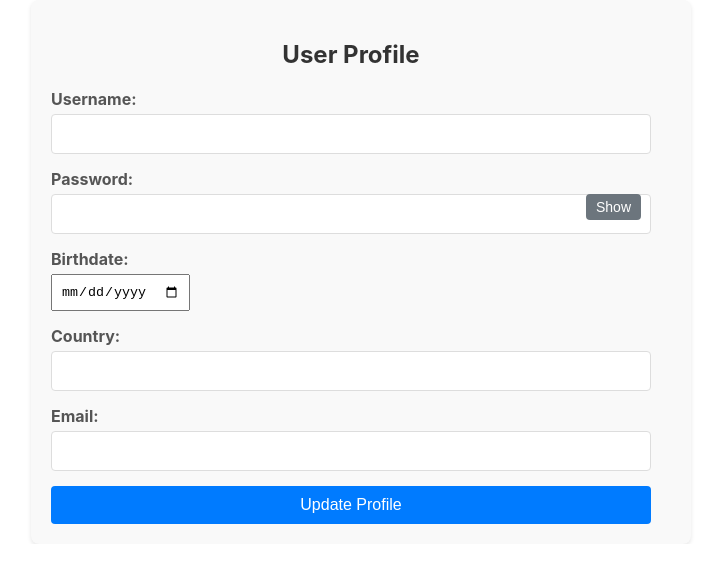
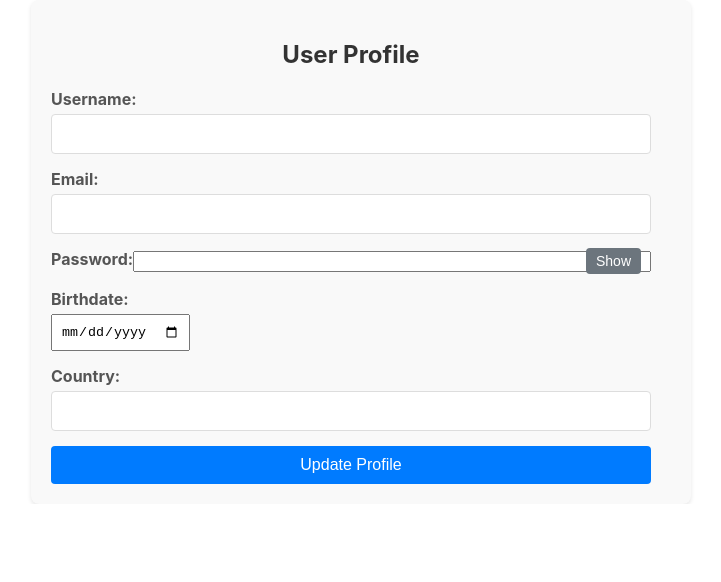
Before and after one commit to meghanavasava/taskChamp, a React (Create React App) app: page / in a window 1280 px wide. Shown: the top 582 px of the page, without its empty margins (279-1000 px from the left). Built offline with nearby package versions, Linux system fonts and the light colour scheme; no server answers; the database is empty.

Commit message:
Change Sequence of field

```diff
--- a/src/Components/UserProfile.js
+++ b/src/Components/UserProfile.js
@@ -112,11 +112,24 @@ const UserProfile = ({ userId }) => {
           />
         </div>
         <div>
+          <label className={styles.profile_label}>Email:</label>
+          <input
+            type="email"
+            name="email"
+            className={styles.profile_input}
+            value={formData.email}
+            onChange={handleChange}
+          />
+          {errors.email && (
+            <p className={styles.profile_error}>{errors.email}</p>
+          )}
+        </div>
+        <div className={styles.profile_passwordContainer}>
           <label className={styles.profile_label}>Password:</label>
           <input
-            type={passwordVisible ? "text" : "password"}
+            type={passwordVisible ? "text" : "password"} // Toggle password visibility
             name="password"
-            className={styles.profile_input}
+            className={styles.profile_passwordInput}
             value={formData.password}
             onChange={handleChange}
           />
@@ -148,19 +161,6 @@ const UserProfile = ({ userId }) => {
             onChange={handleChange}
           />
         </div>
-        <div>
-          <label className={styles.profile_label}>Email:</label>
-          <input
-            type="email"
-            name="email"
-            className={styles.profile_input}
-            value={formData.email}
-            onChange={handleChange}
-          />
-          {errors.email && (
-            <p className={styles.profile_error}>{errors.email}</p>
-          )}
-        </div>
         <button type="submit" className={styles.profile_submitButton}>
           Update Profile
         </button>
--- a/src/Components/UserProfile.module.css
+++ b/src/Components/UserProfile.module.css
@@ -1,12 +1,14 @@
+/* UserProfile.module.css */
+
 .profile_container {
   max-width: 600px;
   margin: auto;
   padding: 20px;
-  padding-right: 40px;
+  padding-right: 40px; /* Add right padding */
   border-radius: 8px;
   box-shadow: 0 2px 4px rgba(0, 0, 0, 0.1);
   background-color: #f9f9f9;
-  position: relative;
+  position: relative; /* Relative positioning for inner elements */
 }
 
 .profile_header {
@@ -21,7 +23,7 @@
 
 .profile_form div {
   margin-bottom: 15px;
-  position: relative;
+  position: relative; /* Position relative to place button inside input */
 }
 
 .profile_label {
@@ -37,7 +39,7 @@
   border: 1px solid #ddd;
   border-radius: 4px;
   font-size: 16px;
-  box-sizing: border-box;
+  box-sizing: border-box; /* Ensure padding does not affect width */
 }
 
 .profile_dateInput {
@@ -50,13 +52,13 @@
 }
 
 .profile_passwordInput {
-  flex: 1;
-  padding-right: 50px;
+  flex: 1; /* Take up remaining space */
+  padding-right: 50px; /* Space for button */
 }
 
 .profile_toggleButton {
   position: absolute;
-  right: 10px;
+  right: 10px; /* Distance from the right edge */
   border: none;
   border-radius: 4px;
   background-color: #6c757d;
```
